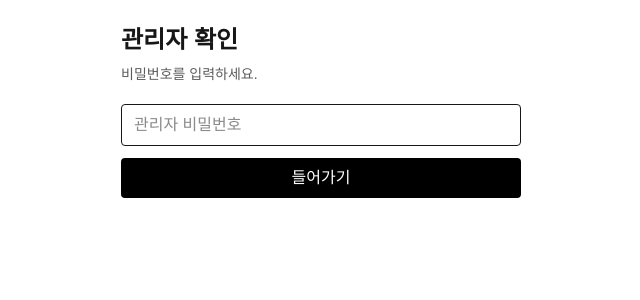
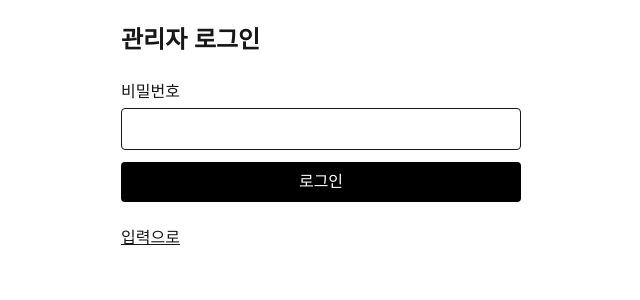
Before and after one commit to joadela00/vehicle-log, a Next.js app: page /admin-login in a window 1280 px wide. Shown: the top 300 px of the page, without its empty margins (319-959 px from the left). Built offline with nearby package versions, Linux system fonts and the light colour scheme.

Commit message:
Update page.tsx

```diff
--- a/app/admin-login/page.tsx
+++ b/app/admin-login/page.tsx
@@ -1,19 +1,42 @@
-export default function AdminLoginPage() {
+export default async function AdminLoginPage({
+  searchParams,
+}: {
+  searchParams?: Promise<{ error?: string }>;
+}) {
+  const params = await searchParams;
+  const error = params?.error;
+
   return (
     <main className="max-w-md mx-auto p-6">
-      <h1 className="text-2xl font-bold">관리자 확인</h1>
-      <p className="text-sm opacity-70 mt-2">비밀번호를 입력하세요.</p>
+      <h1 className="text-2xl font-bold">관리자 로그인</h1>
 
-      <form method="POST" action="/api/admin/login" className="mt-5 grid gap-3">
+      {error ? (
+        <p className="mt-3 rounded border border-red-300 bg-red-50 px-3 py-2 text-sm text-red-800">
+          {error === "1" ? "비밀번호가 틀렸습니다." : "서버 설정 오류(ADMIN_PASSWORD)."}
+        </p>
+      ) : null}
+
+      <form method="POST" action="/api/admin/login" className="mt-6 grid gap-3">
+        <label className="grid gap-1">
+          <span>비밀번호</span>
           <input
             name="password"
             type="password"
             required
             className="border rounded px-3 py-2"
-          placeholder="관리자 비밀번호"
           />
-        <button className="bg-black text-white rounded px-4 py-2">들어가기</button>
+        </label>
+
+        <button className="bg-black text-white rounded px-4 py-2">
+          로그인
+        </button>
       </form>
+
+      <p className="mt-6">
+        <a className="underline" href="/">
+          입력으로
+        </a>
+      </p>
     </main>
   );
 }
```
Lines whose indentation alone changed are shown as unchanged.
